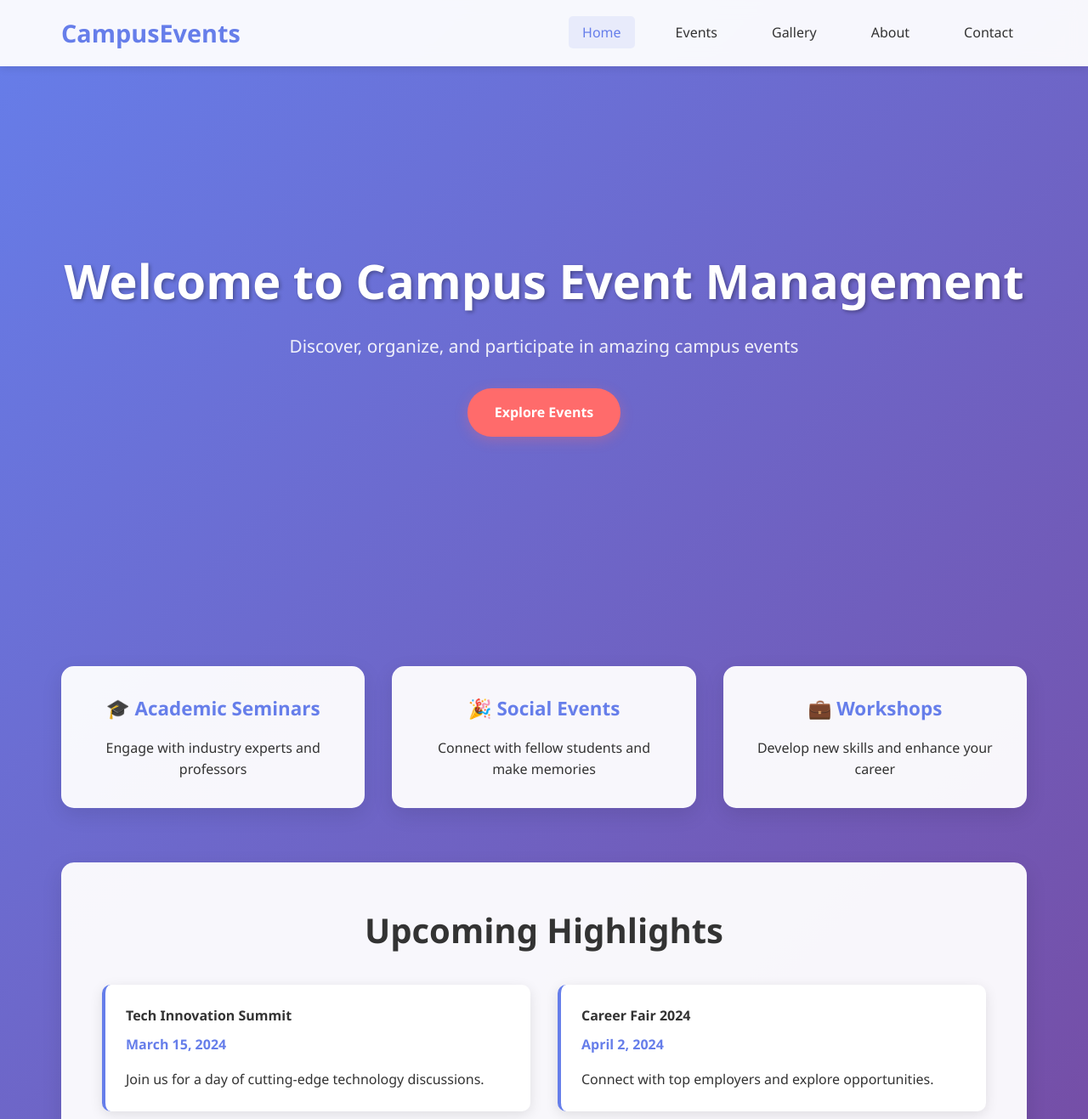
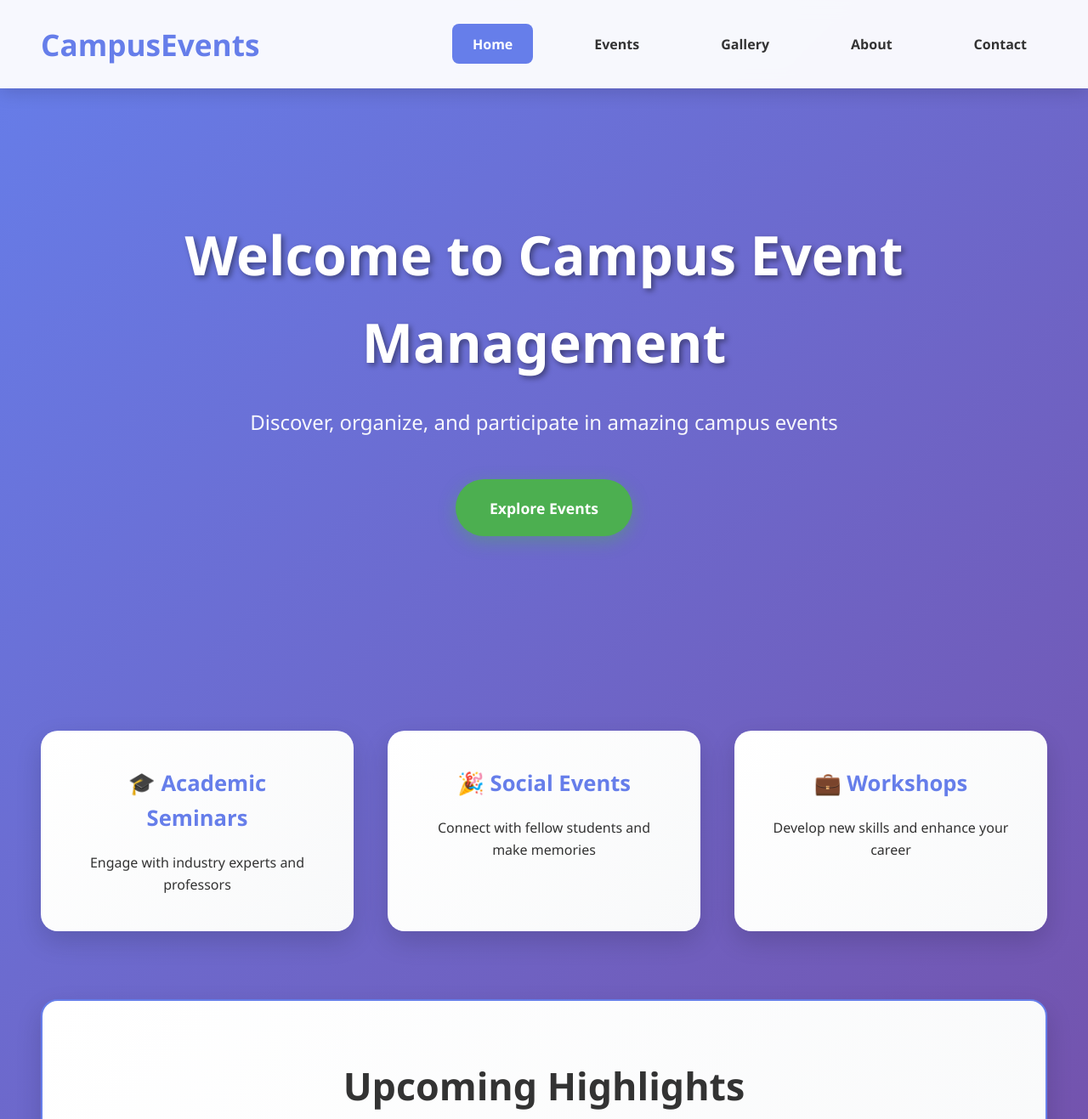
Before and after one commit to l1f22bsse0052/DEVOPS_ASSIGN_02, a website: page src/index.html in a window 1280 px wide. Shown: the top 1317 px of the page at 85% size. Drawn offline with Linux system fonts and the light colour scheme.

Commit message:
Update style.css according to eventspage

```diff
--- a/styles/style.css
+++ b/styles/style.css
@@ -16,190 +16,209 @@ body {
 .navbar {
     background: rgba(255, 255, 255, 0.95);
     backdrop-filter: blur(10px);
-    padding: 1rem 0;
+    padding: 1.5rem 0;
     position: fixed;
     width: 100%;
     top: 0;
     z-index: 1000;
-    box-shadow: 0 2px 10px rgba(0,0,0,0.1);
+    box-shadow: 0 4px 20px rgba(0,0,0,0.15);
 }
 
 .nav-container {
-    max-width: 1200px;
+    max-width: 1400px;
     margin: 0 auto;
     display: flex;
     justify-content: space-between;
     align-items: center;
-    padding: 0 2rem;
+    padding: 0 3rem;
 }
 
 .nav-logo {
     color: #667eea;
-    font-size: 1.8rem;
+    font-size: 2.2rem;
     font-weight: bold;
 }
 
 .nav-menu {
     display: flex;
     list-style: none;
-    gap: 2rem;
+    gap: 3rem;
 }
 
 .nav-link {
     text-decoration: none;
     color: #333;
-    font-weight: 500;
-    transition: color 0.3s ease;
-    padding: 0.5rem 1rem;
-    border-radius: 5px;
+    font-weight: 600;
+    transition: all 0.3s ease;
+    padding: 0.8rem 1.5rem;
+    border-radius: 8px;
 }
 
 .nav-link:hover,
 .nav-link.active {
-    color: #667eea;
-    background: rgba(102, 126, 234, 0.1);
+    color: #ffffff;
+    background: #667eea;
+    transform: scale(1.05);
 }
 
 /* Hero Section */
 .hero {
-    height: 80vh;
+    height: 85vh;
     display: flex;
     align-items: center;
     justify-content: center;
     text-align: center;
     color: white;
-    margin-top: 80px;
+    margin-top: 100px;
 }
 
 .hero-content h1 {
-    font-size: 3.5rem;
-    margin-bottom: 1rem;
-    text-shadow: 2px 2px 4px rgba(0,0,0,0.3);
+    font-size: 4rem;
+    margin-bottom: 1.5rem;
+    text-shadow: 3px 3px 6px rgba(0,0,0,0.4);
 }
 
 .hero-content p {
-    font-size: 1.3rem;
-    margin-bottom: 2rem;
-    opacity: 0.9;
+    font-size: 1.5rem;
+    margin-bottom: 3rem;
+    opacity: 0.95;
 }
 
 .cta-button {
     display: inline-block;
-    padding: 1rem 2rem;
-    background: #ff6b6b;
+    padding: 1.2rem 2.5rem;
+    background: #4CAF50;
     color: white;
     text-decoration: none;
-    border-radius: 50px;
+    border-radius: 60px;
     font-weight: bold;
-    transition: transform 0.3s ease, box-shadow 0.3s ease;
-    box-shadow: 0 4px 15px rgba(255, 107, 107, 0.3);
+    font-size: 1.1rem;
+    transition: all 0.3s ease;
+    box-shadow: 0 6px 20px rgba(76, 175, 80, 0.4);
 }
 
 .cta-button:hover {
-    transform: translateY(-2px);
-    box-shadow: 0 6px 20px rgba(255, 107, 107, 0.4);
+    transform: translateY(-3px) scale(1.05);
+    box-shadow: 0 8px 25px rgba(76, 175, 80, 0.6);
+    background: #45a049;
 }
 
 /* Main Content */
 .container {
-    max-width: 1200px;
-    margin: 2rem auto;
-    padding: 0 2rem;
+    max-width: 1400px;
+    margin: 3rem auto;
+    padding: 0 3rem;
 }
 
 .features {
     display: grid;
-    grid-template-columns: repeat(auto-fit, minmax(300px, 1fr));
-    gap: 2rem;
-    margin: 4rem 0;
+    grid-template-columns: repeat(auto-fit, minmax(350px, 1fr));
+    gap: 2.5rem;
+    margin: 5rem 0;
 }
 
 .feature-card {
-    background: rgba(255, 255, 255, 0.95);
-    padding: 2rem;
-    border-radius: 15px;
+    background: linear-gradient(135deg, #ffffff 0%, #f8f9fa 100%);
+    padding: 2.5rem;
+    border-radius: 20px;
     text-align: center;
-    box-shadow: 0 8px 25px rgba(0,0,0,0.1);
-    transition: transform 0.3s ease;
+    box-shadow: 0 12px 30px rgba(0,0,0,0.15);
+    transition: all 0.3s ease;
+    border: 2px solid transparent;
 }
 
 .feature-card:hover {
-    transform: translateY(-5px);
+    transform: translateY(-8px) scale(1.02);
+    border-color: #667eea;
+    box-shadow: 0 15px 35px rgba(102, 126, 234, 0.2);
 }
 
 .feature-card h3 {
     color: #667eea;
-    margin-bottom: 1rem;
-    font-size: 1.4rem;
+    margin-bottom: 1.2rem;
+    font-size: 1.6rem;
 }
 
 .upcoming-events {
-    background: rgba(255, 255, 255, 0.95);
-    padding: 3rem;
-    border-radius: 15px;
-    margin: 4rem 0;
-    box-shadow: 0 8px 25px rgba(0,0,0,0.1);
+    background: linear-gradient(135deg, #ffffff 0%, #f8f9fa 100%);
+    padding: 4rem;
+    border-radius: 20px;
+    margin: 5rem 0;
+    box-shadow: 0 12px 30px rgba(0,0,0,0.15);
+    border: 2px solid #667eea;
 }
 
 .upcoming-events h2 {
     text-align: center;
     color: #333;
-    margin-bottom: 2rem;
-    font-size: 2.5rem;
+    margin-bottom: 3rem;
+    font-size: 2.8rem;
 }
 
 .events-grid {
     display: grid;
-    grid-template-columns: repeat(auto-fit, minmax(280px, 1fr));
-    gap: 2rem;
+    grid-template-columns: repeat(auto-fit, minmax(320px, 1fr));
+    gap: 2.5rem;
 }
 
 .event-card {
     background: white;
-    padding: 1.5rem;
-    border-radius: 10px;
-    box-shadow: 0 4px 15px rgba(0,0,0,0.1);
-    border-left: 4px solid #667eea;
+    padding: 2rem;
+    border-radius: 15px;
+    box-shadow: 0 6px 20px rgba(0,0,0,0.12);
+    border-left: 6px solid #667eea;
+    transition: all 0.3s ease;
+}
+
+.event-card:hover {
+    transform: translateY(-5px);
+    box-shadow: 0 8px 25px rgba(102, 126, 234, 0.2);
 }
 
 .event-card h4 {
     color: #333;
-    margin-bottom: 0.5rem;
+    margin-bottom: 0.8rem;
+    font-size: 1.3rem;
 }
 
 .event-date {
     color: #667eea;
     font-weight: bold;
-    margin-bottom: 1rem;
+    margin-bottom: 1.2rem;
+    font-size: 1.1rem;
 }
 
 /* Footer */
 .footer {
-    background: rgba(0, 0, 0, 0.8);
+    background: linear-gradient(135deg, #2c3e50 0%, #34495e 100%);
     color: white;
     text-align: center;
-    padding: 2rem;
-    margin-top: 4rem;
+    padding: 3rem;
+    margin-top: 6rem;
 }
 
 /* Responsive Design */
 @media (max-width: 768px) {
     .nav-container {
         flex-direction: column;
-        gap: 1rem;
+        gap: 1.5rem;
     }
 
     .nav-menu {
-        gap: 1rem;
+        gap: 1.5rem;
+        flex-wrap: wrap;
+        justify-content: center;
     }
 
     .hero-content h1 {
-        font-size: 2.5rem;
+        font-size: 2.8rem;
     }
 
     .container {
-        padding: 0 1rem;
+        padding: 0 1.5rem;
+    }
+
+    .features {
+        grid-template-columns: 1fr;
     }
 }
-
-/**/
```
